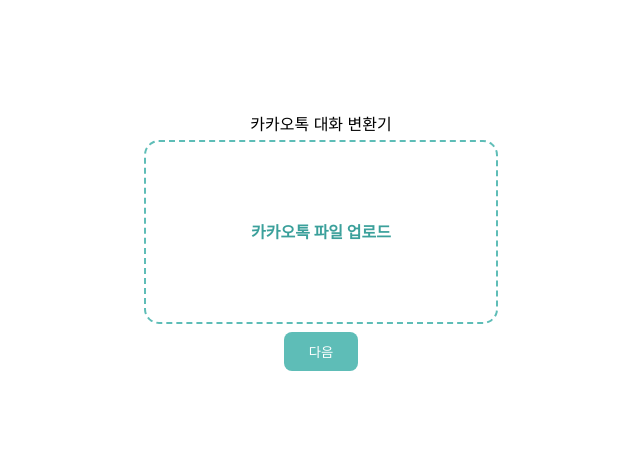
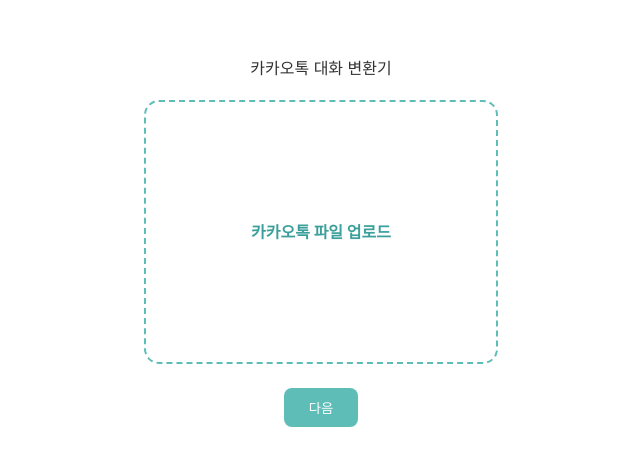
Before and after one commit to dmsdl950823/kakao_chat_export, a React (Create React App) app: page / in a window 1280 px wide. Shown: the part 157-622 px from the top of the page, without its empty margins (319-959 px from the left). Built offline with nearby package versions, Linux system fonts and the light colour scheme.

Commit message:
Updated #0816 스티일 수정중

```diff
--- a/src/App.tsx
+++ b/src/App.tsx
@@ -1,6 +1,7 @@
 import React from 'react'
 
-import './style/common.scss'
+// import './style/common.scss'
+import './style/common.css'
 import './style/reset.css'
 import Routes from './routes'
 
--- /dev/null
+++ b/src/style/common.css
@@ -0,0 +1,33 @@
+html, body {
+  color: #333;
+  font-size: 14px;
+}
+
+button {
+  padding: 10px 25px;
+  background-color:#5ebdb7;
+  border-radius: 8px;
+  color: white;
+  cursor: pointer;
+  border: none;
+}
+
+
+button:disabled {
+  color: #91a6a5;
+  background-color: #618d8a;
+  cursor: not-allowed;
+}
+
+h1 {
+  font-size: 2rem;
+  font-weight: 600;
+}
+
+.home {
+  display: flex;
+  align-items: center;
+  justify-content: center;
+  flex-direction: column;
+  height: 100vh;
+}
--- a/src/style/folder.scss
+++ b/src/style/folder.scss
@@ -4,7 +4,7 @@
 .folder {
   width: 60%;
   position: relative;
-  height: 80%;
+  height: 140px;
   display: flex;
   align-items: center;
   justify-content: center;
@@ -62,4 +62,18 @@
       top: -10%; left: 0;
     }
   }
+
+  &-name {
+    position: absolute;
+    top: 100%;
+    margin-top: 10%;
+    font-size: 0.8em;
+    color: #3ba09b;
+    width: 200px;
+    padding: 10px 25px;
+    font-weight: bold;
+    overflow: hidden;
+    text-overflow: ellipsis;
+    white-space: nowrap;
+  }
 }
--- a/src/style/input.scss
+++ b/src/style/input.scss
@@ -1,6 +1,6 @@
 .kakao-file-upload {
   text-align: center;
-  margin: 1vh;
+  margin: 3vh;
 }
 
 .upload-file-button {
@@ -8,7 +8,7 @@
   border: 2px dashed #5ebdb7;
   padding: 10px 25px;
   width: 300px;
-  height: 20vh;
+  height: 30vh;
   cursor: pointer;
   display: flex;
   align-items: center;
@@ -34,19 +34,6 @@
     white-space: nowrap;
     border-radius: 15px;
   }
-
-  // &.-uploaded {
-  //   border: 2px solid rgb(198, 222, 221);
-  //   background-color: #f5fffe;
-
-  //   .upload-file-button-name {
-  //     position: absolute;
-  //     top: -55px; right: calc(50% - 150px);
-  //     background-color: #FFF;
-  //     border: 1px solid #bcc8c6;
-  //     border-radius: 5px;
-  //   }
-  // }
 }
 
 
--- a/src/view/Home.tsx
+++ b/src/view/Home.tsx
@@ -1,24 +1,25 @@
 import React from 'react'
 import { useSelector } from 'react-redux'
 import { Link } from 'react-router-dom'
-import '../style/common.scss'
 
 import Input from '../component/Input'
 
 export default function Home () {
   // eslint-disable-next-line
-  const savedFile = useSelector((state: any) => ({ file: state.files.excel, name: state.files.name }))
+  const savedFile = useSelector((state: any) => ({ file: state.files.raw, name: state.files.name }))
   console.log(savedFile)
 
   return (
     <div className="home">
       <h1>카카오톡 대화 변환기</h1>
 
-      {/* { savedFile } */}
-
       <Input />
       <Link to="option">
-        <button> 다음 </button>
+        <button
+          // disabled={savedFile.file.length === 0}
+        >
+          다음
+        </button>
       </Link>
     </div>
   )
--- a/src/view/SelectOption.tsx
+++ b/src/view/SelectOption.tsx
@@ -1,7 +1,6 @@
 import React from 'react'
 import { useDispatch, useSelector } from 'react-redux'
 import { Link } from 'react-router-dom'
-import '../style/common.scss'
 
 import { setData } from '../store/files'
 // import store from '../store'
```
